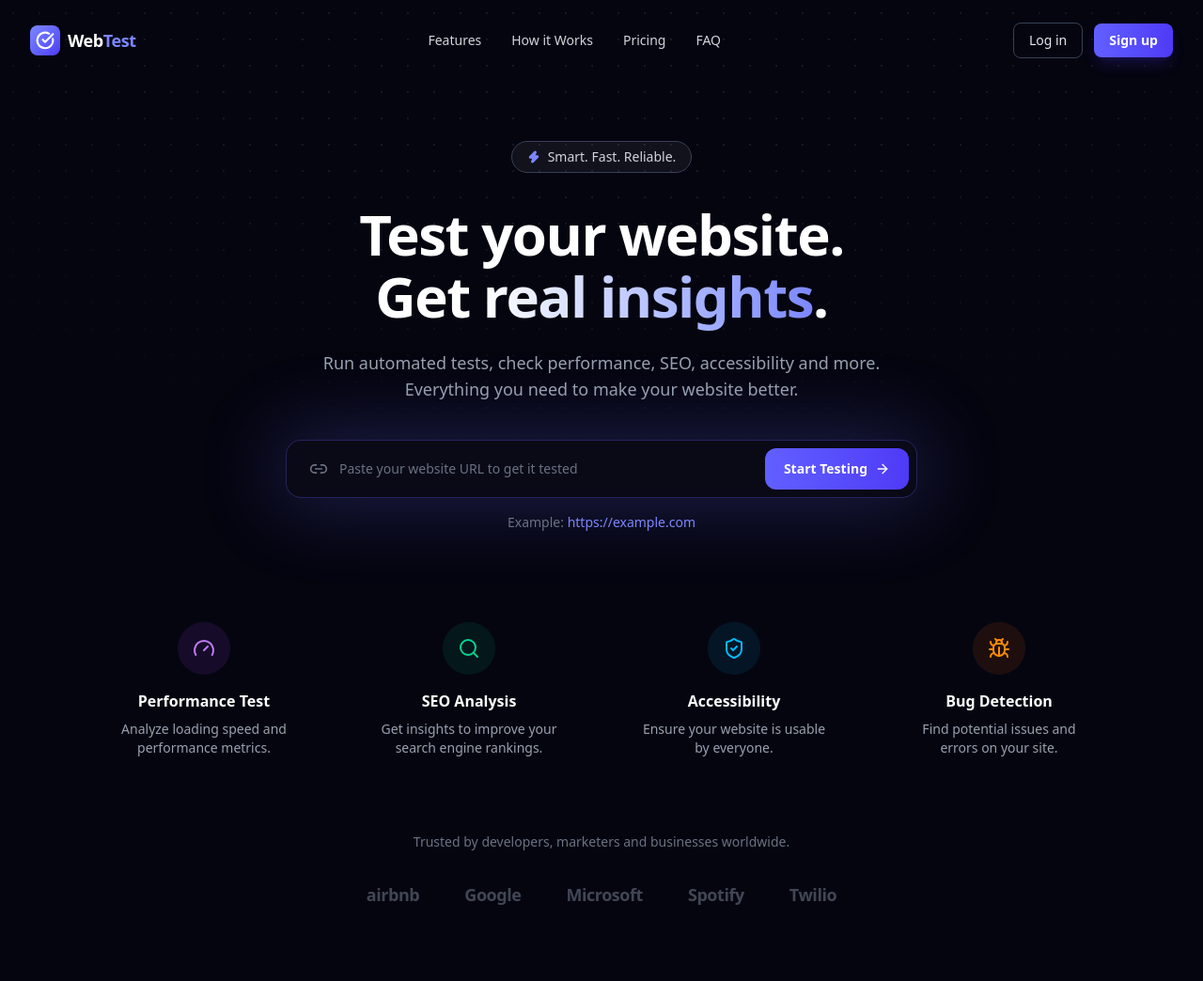
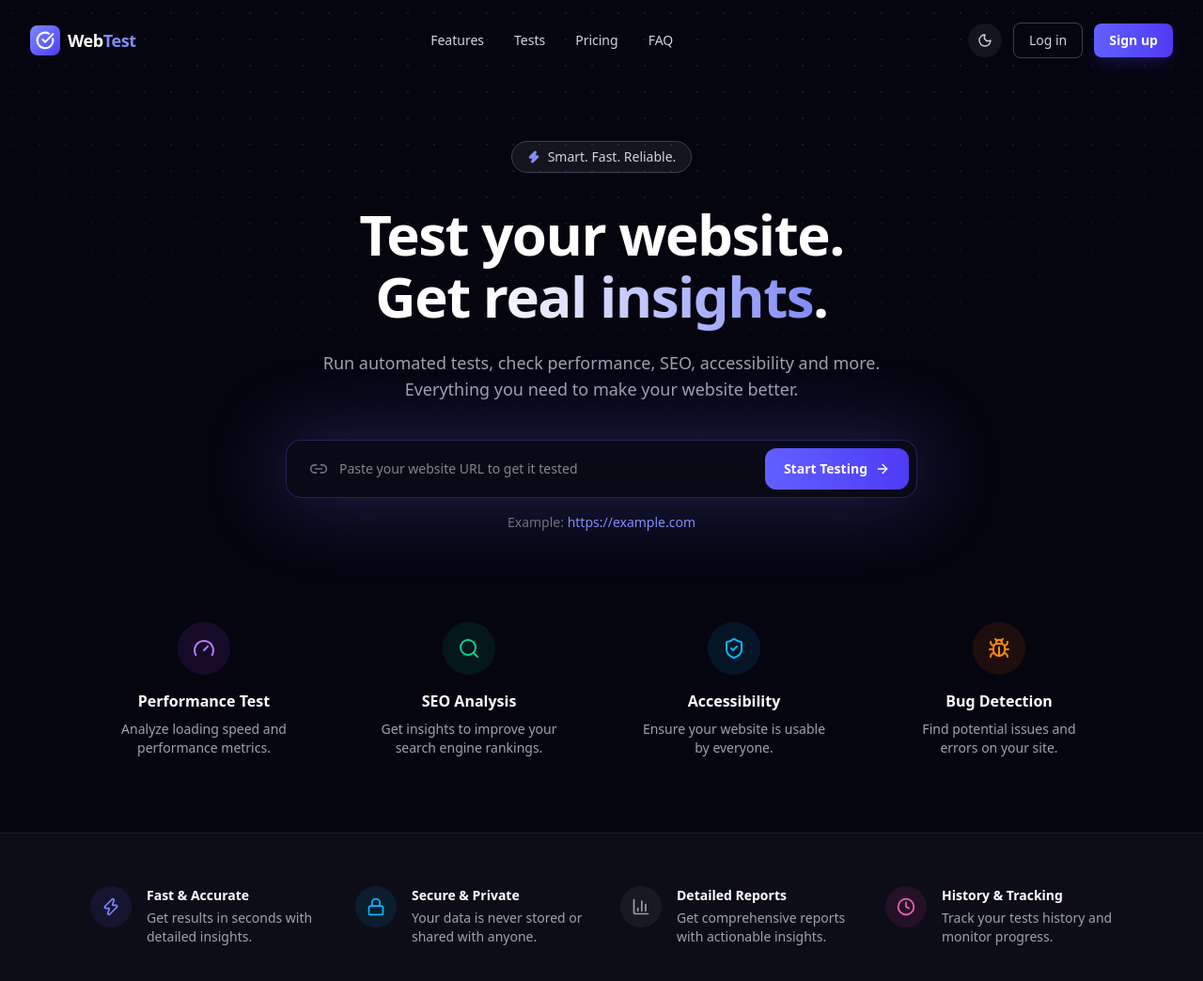
Before and after one commit to StacDeveloper/website-tracking-backend, a Next.js app in the folder website-tracking-frontend/: page / in a window 1280 px wide. Shown: the top 1044 px of the page at 94% size. Built offline with nearby package versions, Linux system fonts and the light colour scheme.

Commit message:
added-dark-theme

```diff
--- a/website-tracking-frontend/src/app/page.tsx
+++ b/website-tracking-frontend/src/app/page.tsx
@@ -1,7 +1,21 @@
-"use client";
-
-import { CircleCheckBig, Zap, Link2, ArrowRight, Gauge, Search, ShieldCheck, Bug } from "lucide-react";
+"use client"
 import { useEffect, useState } from "react";
+import {
+  CircleCheckBig,
+  Zap,
+  Link2,
+  ArrowRight,
+  Gauge,
+  Search,
+  ShieldCheck,
+  Bug,
+  Moon,
+  Sun,
+  Lock,
+  BarChart3,
+  Clock,
+} from "lucide-react";
+import Link from "next/link";
 
 const features = [
   { icon: Gauge, title: "Performance Test", description: "Analyze loading speed and performance metrics.", color: "text-purple-400", bg: "bg-purple-500/10" },
@@ -10,18 +24,15 @@ const features = [
   { icon: Bug, title: "Bug Detection", description: "Find potential issues and errors on your site.", color: "text-orange-400", bg: "bg-orange-500/10" },
 ];
 
-const logos = ["airbnb", "Google", "Microsoft", "Spotify", "Twilio"];
+const footerItems = [
+  { icon: Zap, title: "Fast & Accurate", description: "Get results in seconds with detailed insights.", color: "text-indigo-400", bg: "bg-indigo-500/10" },
+  { icon: Lock, title: "Secure & Private", description: "Your data is never stored or shared with anyone.", color: "text-sky-400", bg: "bg-sky-500/10" },
+  { icon: BarChart3, title: "Detailed Reports", description: "Get comprehensive reports with actionable insights.", color: "text-gray-400", bg: "bg-white/5" },
+  { icon: Clock, title: "History & Tracking", description: "Track your tests history and monitor progress.", color: "text-pink-400", bg: "bg-pink-500/10" },
+];
 
-const FadeIn = ({
-  delay = 0,
-  children,
-  className = "",
-}: {
-  delay?: number;
-  children?: any;
-  className?: string;
-}) => {
-  const [show, setShow] = useState<boolean>(false);
+const FadeIn = ({ delay = 0, children, className = "" }: { delay?: number, children?: any, className?: string }) => {
+  const [show, setShow] = useState(false);
 
   useEffect(() => {
     const t = setTimeout(() => setShow(true), delay);
@@ -44,17 +55,39 @@ const FadeIn = ({
 
 const HomePage = () => {
   const [url, setUrl] = useState("");
+  const [theme, setTheme] = useState("dark");
+  const isDark = theme === "dark";
+
+  // Central color tokens, swapped per theme. Using inline styles (rather
+  // than Tailwind dark: classes) keeps this in sync everywhere with one
+  // source of truth and sidesteps any Tailwind dark-mode config entirely.
+  const c = {
+    bg: isDark ? "#050510" : "#f7f7fb",
+    panelBg: isDark ? "rgba(12,12,26,0.8)" : "rgba(255,255,255,0.9)",
+    cardBg: isDark ? "rgba(255,255,255,0.03)" : "rgba(15,15,26,0.03)",
+    cardBorder: isDark ? "rgba(255,255,255,0.08)" : "rgba(15,15,26,0.08)",
+    footerBorder: isDark ? "rgba(255,255,255,0.08)" : "rgba(15,15,26,0.1)",
+    textPrimary: isDark ? "#ffffff" : "#0f0f1a",
+    textSecondary: isDark ? "#d1d5db" : "#4b5563",
+    textMuted: isDark ? "#9ca3af" : "#6b7280",
+    textFaint: isDark ? "#6b7280" : "#9ca3af",
+    navBorder: isDark ? "#374151" : "#e5e7eb",
+    toggleBg: isDark ? "rgba(255,255,255,0.06)" : "rgba(15,15,26,0.06)",
+    gradientFrom: isDark ? "#ffffff" : "#0f0f1a",
+    gradientTo: isDark ? "#818cf8" : "#4f46e5",
+    accentText: isDark ? "#818cf8" : "#4f46e5",
+  };
 
   return (
     <div
-      className="min-h-screen w-full text-white relative overflow-hidden"
-      style={{ backgroundColor: "#050510" }}
+      className="min-h-screen w-full relative overflow-hidden"
+      style={{ backgroundColor: c.bg, color: c.textPrimary, transition: "background-color 0.3s ease, color 0.3s ease" }}
     >
       {/* dot grid background */}
       <div
         className="pointer-events-none absolute inset-0 h-[900px] w-full"
         style={{
-          backgroundImage: "radial-gradient(rgba(255,255,255,0.08) 1px, transparent 1px)",
+          backgroundImage: `radial-gradient(${isDark ? "rgba(255,255,255,0.08)" : "rgba(15,15,26,0.08)"} 1px, transparent 1px)`,
           backgroundSize: "28px 28px",
           maskImage: "radial-gradient(ellipse 80% 60% at 50% 0%, black 40%, transparent 100%)",
           WebkitMaskImage: "radial-gradient(ellipse 80% 60% at 50% 0%, black 40%, transparent 100%)",
@@ -68,21 +101,41 @@ const HomePage = () => {
             <span className="flex h-8 w-8 items-center justify-center rounded-lg bg-gradient-to-br from-indigo-400 to-indigo-600">
               <CircleCheckBig className="h-5 w-5 text-white" strokeWidth={2.5} />
             </span>
-            <span className="text-lg font-bold tracking-tight">
-              Web<span className="text-indigo-400">Test</span>
+            <span className="text-lg font-bold tracking-tight" style={{ color: c.textPrimary }}>
+              Web<span style={{ color: c.accentText }}>Test</span>
             </span>
           </div>
 
           <nav className="hidden items-center gap-8 md:flex">
-            {["Features", "How it Works", "Pricing", "FAQ"].map((label, index) => (
-              <a key={index} href="#" className="text-sm text-gray-300 hover:text-white transition-colors">
+            {["Features", "Tests", "Pricing", "FAQ"].map((label, index) => (
+              <Link
+                key={index}
+                href={label.toLowerCase()}
+                className="text-sm transition-colors"
+                style={{ color: c.textSecondary }}
+              >
                 {label}
-              </a>
+              </Link>
             ))}
           </nav>
 
           <div className="flex items-center gap-3">
-            <button className="rounded-lg border border-gray-700 px-4 py-2 text-sm font-medium text-gray-200 hover:border-gray-500 hover:bg-white/5 transition-colors">
+            <button
+              onClick={() => setTheme(isDark ? "light" : "dark")}
+              aria-label="Toggle theme"
+              className="flex h-9 w-9 items-center justify-center rounded-full transition-colors"
+              style={{ backgroundColor: c.toggleBg }}
+            >
+              {isDark ? (
+                <Moon className="h-4 w-4" style={{ color: c.textSecondary }} />
+              ) : (
+                <Sun className="h-4 w-4" style={{ color: c.textSecondary }} />
+              )}
+            </button>
+            <button
+              className="rounded-lg border px-4 py-2 text-sm font-medium transition-colors hover:bg-white/5"
+              style={{ borderColor: c.navBorder, color: c.textSecondary }}
+            >
               Log in
             </button>
             <button className="rounded-lg bg-gradient-to-r from-indigo-500 to-indigo-600 px-4 py-2 text-sm font-semibold text-white shadow-lg shadow-indigo-600/20 hover:scale-[1.03] transition-transform">
@@ -94,8 +147,11 @@ const HomePage = () => {
         {/* Hero */}
         <section className="mx-auto flex max-w-4xl flex-col items-center px-6 pb-24 pt-16 text-center lg:px-8">
           <FadeIn delay={0}>
-            <span className="mb-8 inline-flex items-center gap-2 rounded-full border border-gray-700 bg-white/5 px-4 py-1.5 text-sm text-gray-300">
-              <Zap className="h-3.5 w-3.5 text-indigo-400" fill="currentColor" />
+            <span
+              className="mb-8 inline-flex items-center gap-2 rounded-full border px-4 py-1.5 text-sm"
+              style={{ borderColor: c.navBorder, backgroundColor: c.toggleBg, color: c.textSecondary }}
+            >
+              <Zap className="h-3.5 w-3.5" style={{ color: c.accentText }} fill="currentColor" />
               Smart. Fast. Reliable.
             </span>
           </FadeIn>
@@ -105,7 +161,14 @@ const HomePage = () => {
               Test your website.
               <br />
               Get{" "}
-              <span className="bg-gradient-to-r from-white to-indigo-400 bg-clip-text text-transparent">
+              <span
+                style={{
+                  backgroundImage: `linear-gradient(to right, ${c.gradientFrom}, ${c.gradientTo})`,
+                  WebkitBackgroundClip: "text",
+                  backgroundClip: "text",
+                  color: "transparent",
+                }}
+              >
                 real insights
               </span>
               .
@@ -113,7 +176,7 @@ const HomePage = () => {
           </FadeIn>
 
           <FadeIn delay={200}>
-            <p className="mt-6 max-w-2xl text-lg text-gray-400">
+            <p className="mt-6 max-w-2xl text-lg" style={{ color: c.textMuted }}>
               Run automated tests, check performance, SEO, accessibility and more.
               Everything you need to make your website better.
             </p>
@@ -125,18 +188,19 @@ const HomePage = () => {
               className="rounded-2xl border border-indigo-500/30 p-2 backdrop-blur"
               style={{
                 boxShadow: "0 0 80px 10px rgba(99,102,241,0.25)",
-                backgroundColor: "rgba(12,12,26,0.8)",
+                backgroundColor: c.panelBg,
               }}
             >
               <div className="flex flex-col gap-2 sm:flex-row sm:items-center">
                 <div className="flex flex-1 items-center gap-3 px-4 py-2.5">
-                  <Link2 className="h-5 w-5 shrink-0 text-gray-500" />
+                  <Link2 className="h-5 w-5 shrink-0" style={{ color: c.textFaint }} />
                   <input
                     type="url"
                     value={url}
                     onChange={(e) => setUrl(e.target.value)}
                     placeholder="Paste your website URL to get it tested"
-                    className="w-full bg-transparent text-sm text-gray-100 placeholder:text-gray-500 focus:outline-none"
+                    className="w-full bg-transparent text-sm focus:outline-none"
+                    style={{ color: c.textPrimary }}
                   />
                 </div>
                 <button
@@ -151,8 +215,8 @@ const HomePage = () => {
           </FadeIn>
 
           <FadeIn delay={400}>
-            <p className="mt-4 text-sm text-gray-500">
-              Example: <span className="text-indigo-400 hover:underline cursor-pointer">https://example.com</span>
+            <p className="mt-4 text-sm" style={{ color: c.textFaint }}>
+              Example: <span style={{ color: c.accentText }} className="hover:underline cursor-pointer">https://example.com</span>
             </p>
           </FadeIn>
         </section>
@@ -164,20 +228,28 @@ const HomePage = () => {
               <span className={`mb-4 flex h-14 w-14 items-center justify-center rounded-full ${feature.bg}`}>
                 <feature.icon className={`h-6 w-6 ${feature.color}`} strokeWidth={2} />
               </span>
-              <h3 className="text-base font-semibold text-white">{feature.title}</h3>
-              <p className="mt-2 max-w-[200px] text-sm text-gray-400">{feature.description}</p>
+              <h3 className="text-base font-semibold" style={{ color: c.textPrimary }}>{feature.title}</h3>
+              <p className="mt-2 max-w-[200px] text-sm" style={{ color: c.textMuted }}>{feature.description}</p>
             </FadeIn>
           ))}
         </section>
 
-        {/* Trusted by */}
-        <section className="mx-auto max-w-5xl px-6 pb-24 text-center lg:px-8">
-          <p className="text-sm text-gray-500">Trusted by developers, marketers and businesses worldwide.</p>
-          <div className="mt-8 flex flex-wrap items-center justify-center gap-x-12 gap-y-6">
-            {logos.map((name, i) => (
-              <span key={i} className="text-lg font-semibold tracking-tight text-gray-500 opacity-60">
-                {name}
-              </span>
+        {/* Footer feature bar */}
+        <section
+          className="border-t"
+          style={{ borderColor: c.footerBorder, backgroundColor: c.cardBg }}
+        >
+          <div className="mx-auto grid max-w-6xl grid-cols-1 gap-10 px-6 py-14 sm:grid-cols-2 lg:grid-cols-4 lg:px-8">
+            {footerItems.map((item, i) => (
+              <FadeIn key={i} delay={i * 80} className="flex items-start gap-4">
+                <span className={`flex h-11 w-11 shrink-0 items-center justify-center rounded-full ${item.bg}`}>
+                  <item.icon className={`h-5 w-5 ${item.color}`} strokeWidth={2} />
+                </span>
+                <div>
+                  <h4 className="text-sm font-semibold" style={{ color: c.textPrimary }}>{item.title}</h4>
+                  <p className="mt-1 text-sm" style={{ color: c.textMuted }}>{item.description}</p>
+                </div>
+              </FadeIn>
             ))}
           </div>
         </section>
```
